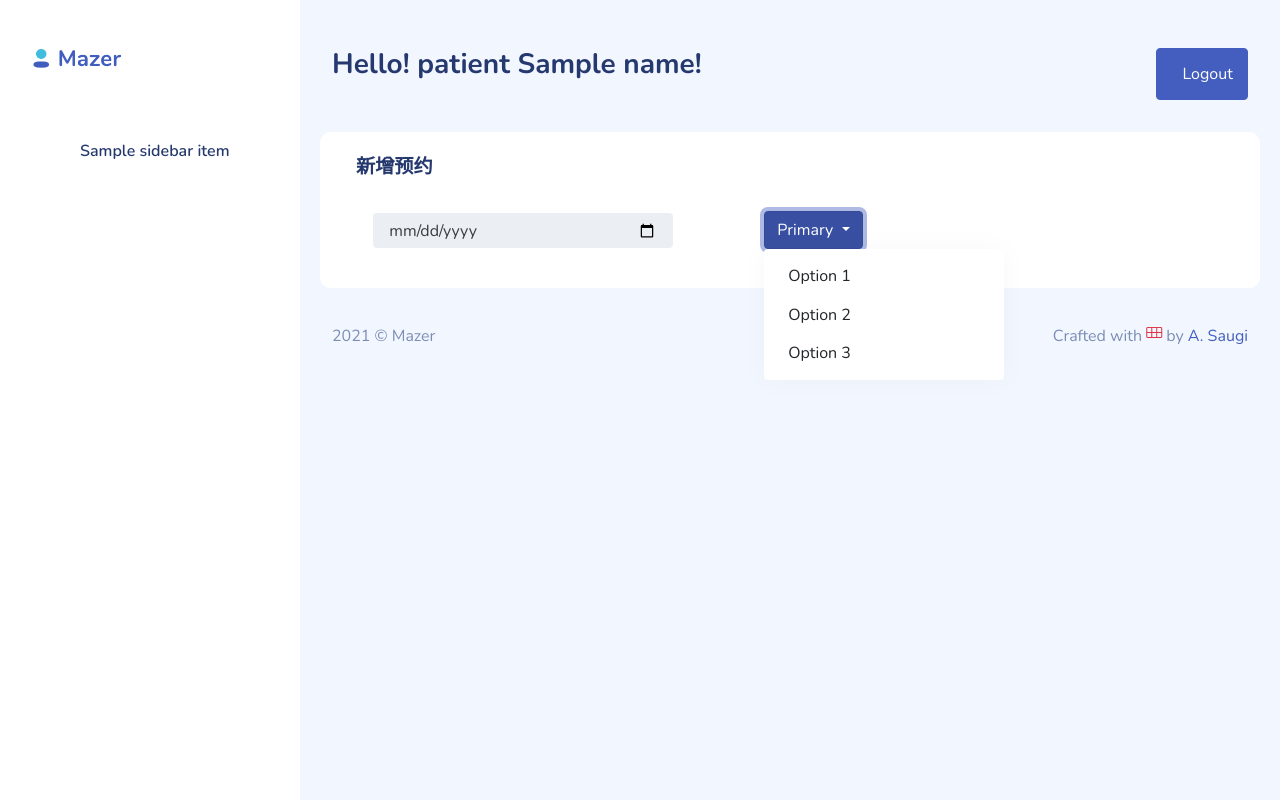
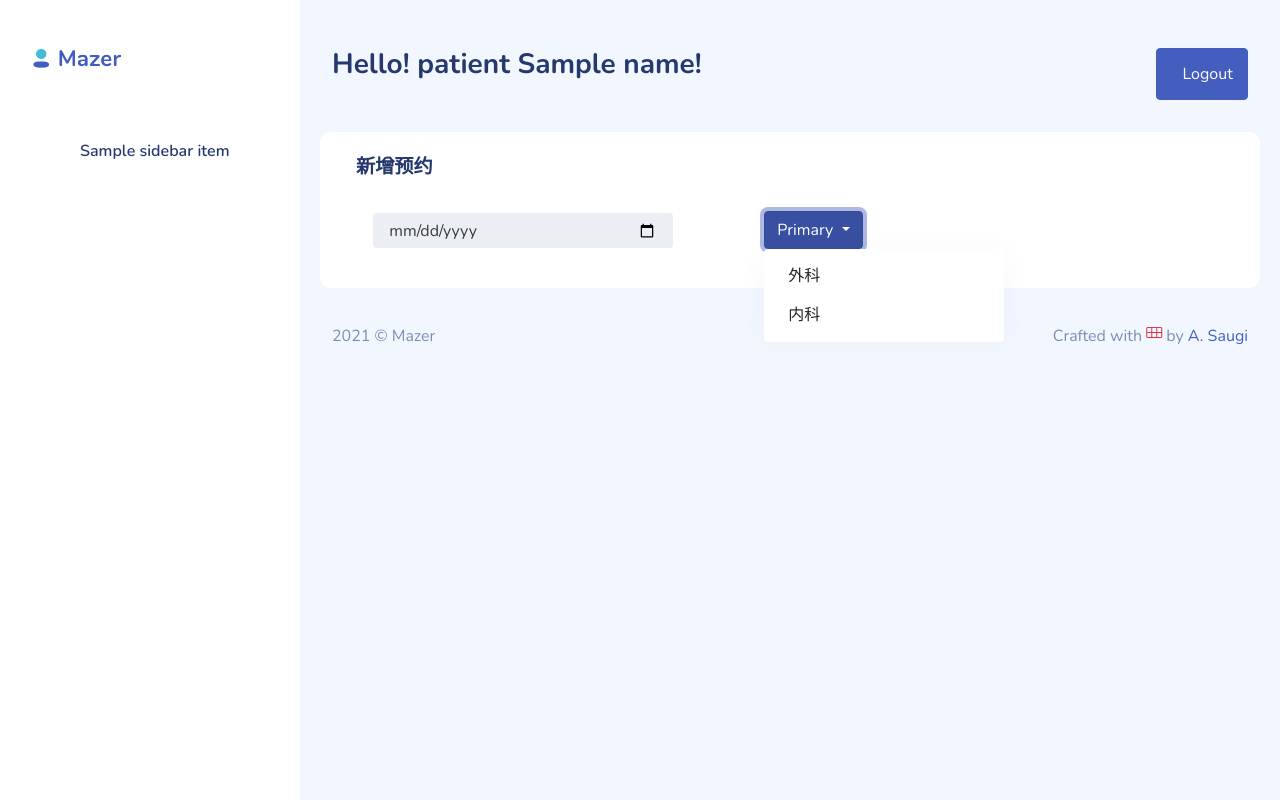
Before and after one commit to chongin119/database_homework, a Flask app: template templates/patient_add_appointment.html in a window 1280 px wide, after a click on "Primary". Run offline with Flask 2, Linux system fonts and the light colour scheme; the template is opened without the code that fills it: most values are stand-ins (such as "Sample title", 1, 10 or a date in 2020); some libraries are stand-ins or nearby versions.

Commit message:
完成新增预约功能(差个按钮)

```diff
--- a/dbfunc.py
+++ b/dbfunc.py
@@ -53,6 +53,14 @@ def get_domain(db,user):
     for i in tt:
         return i[0]
 
+def get_id(db,user):
+    cur = db.cursor()
+    tt = cur.execute("select patient_id \
+                      from patient \
+                      where username = '%s'" %user)
+    for i in tt:
+        return i[0]
+
 if __name__ == '__main__':
     db = connect_db(DB_path)
     #abc = insert_user_pwd(db,'ro3ot','root')
--- a/templates/layouts/master.html
+++ b/templates/layouts/master.html
@@ -14,6 +14,7 @@
     <link rel="stylesheet" href="{{ url_for('static', filename='vendors/bootstrap-icons/bootstrap-icons.css') }}">
     <link rel="stylesheet" href="{{ url_for('static', filename='css/app.css') }}">
     <link rel="shortcut icon" href="{{ url_for('static', filename='images/favicon.svg') }}" type="image/x-icon">
+    {% block headscripts %}{% endblock %}
 </head>
 
 <body>
--- a/templates/patient_add_appointment.html
+++ b/templates/patient_add_appointment.html
@@ -5,6 +5,23 @@
 
 {% block styles %}
 <link rel="stylesheet" href="{{ url_for('static', filename='vendors/iconly/bold.css') }}">
+{% endblock %}
+
+{% block headscripts %}
+    <script>
+        function myclick(obj){
+            iid = obj.id
+            nname = obj.text
+            document.getElementById("dropdownMenuButton").innerHTML = nname
+            document.getElementById("dropdownMenuButton").value = 1
+            if(document.getElementById("date").value == "") {
+                return
+            }
+            showcontext()
+        }
+
+    </script>
+
 {% endblock %}
 
 {% block content %}
@@ -28,18 +45,19 @@
                         <div class="dropdown">
                             <button class="btn btn-primary dropdown-toggle me-1" type="button"
                                 id="dropdownMenuButton" data-bs-toggle="dropdown" aria-haspopup="true"
-                                aria-expanded="false">
+                                aria-expanded="false" value="">
                                 Primary
                             </button>
                             <div class="dropdown-menu" aria-labelledby="dropdownMenuButton">
-                                <a class="dropdown-item" href="#">Option 1</a>
-                                <a class="dropdown-item" href="#">Option 2</a>
-                                <a class="dropdown-item" href="#">Option 3</a>
+                                <a class="dropdown-item" value="外科" id="dep" onclick=myclick(this)>外科</a>
+                                <a class="dropdown-item" value="內科" id="dep" onclick=myclick(this)>内科</a>
                             </div>
                         </div>
                     </div>
+                <div id="context" class="table-responsive">
+
                 </div>
-
+            </div>
     </div>
 </div>
 {% endblock %}
@@ -47,6 +65,7 @@
     <script src="{{ url_for('static', filename='vendors/apexcharts/apexcharts.js') }}"></script>
     <script src="{{ url_for('static', filename='js/pages/dashboard.js') }}"></script>
     <script>
+
         String.prototype.format = function (){
             let args = Array.prototype.slice.call(arguments);
             let count=0;
@@ -57,59 +76,56 @@
 
         document.getElementById("date").addEventListener("input", myFunction);
         function myFunction(){
-            let temp1 = document.getElementById("date")
-            let val = temp1.value
-            console.log(val)
-            document.getElementById("cardbody").innerHTML =
-                `<input class="alert alert-secondary" style=";margin-left: 2%; height: 35px;width: 300px" id="date" type="date" value="">
-                    <div style="margin-left: 10%" class="btn-group mb-1">
-                        <div class="dropdown">
-                            <button class="btn btn-primary dropdown-toggle me-1" type="button"
-                                id="dropdownMenuButton" data-bs-toggle="dropdown" aria-haspopup="true"
-                                aria-expanded="false">
-                                Primary
-                            </button>
-                            <div class="dropdown-menu" aria-labelledby="dropdownMenuButton">
-                                <a class="dropdown-item" href="#">Option 1</a>
-                                <a class="dropdown-item" href="#">Option 2</a>
-                                <a class="dropdown-item" href="#">Option 3</a>
-                            </div>
-                        </div>
-                    </div>
-                    <div class="table-responsive">
-                        <table class="table table-hover table-lg">
+            ddate = document.getElementById("date").value
+            //console.log(ddate)
+            if(document.getElementById("dropdownMenuButton").value == "")return
+            //console.log(val)
+            showcontext()
+        }
+
+        function showcontext(){
+            ddate = document.getElementById("date").value
+            sspecialty = document.getElementById("dropdownMenuButton").textContent
+            test = {{ appointments | safe}}
+            ssum = {{ sum }}
+            temp = ddate + ',' + sspecialty
+
+            document.getElementById("context").innerHTML =
+                `<table class="table table-hover table-lg">
                     <thead>
                         <tr>
                             <th>日期</th>
-                                    <th>部门</th>
-                                    <th>主诊医生</th>
+                            <th>医生</th>
+                            <th>剩余预约名额</th>
+                            <th>按此预约</th>
                         </tr>
                     </thead>
-                            <tbody>
-                                {% for appointment in appointments %}
-                                {% if hav != 0 %}
-                                    <tr>
+                    <tbody id="ttbody">
+                    </tbody>
+                </table>`
+            let contt = ""
+            for(let i=0;i<test[temp].length;i++){
+                //console.log(test[temp][i][0],test[temp][i][1])
+                contt +=
+                    `<tr>
                         <td class="col-3">
                             <div class="d-flex align-items-center">
                                 <div class="avatar avatar-md">
                                     <img src="{{ url_for('static', filename='images/faces/5.jpg') }}">
                                 </div>
-                                                <p class="font-bold ms-3 mb-0">{{appointment[0]}}</p>
+                                <p class="font-bold ms-3 mb-0">%s</p>
                             </div>
                         </td>
                         <td class="col-auto">
-                                            <p class=" mb-0">{{appointment[1]}}</p>
+                            <p class=" mb-0">%s</p>
                         </td>
                         <td class="col-auto">
-                                            <p class=" mb-0">{{appointment[2]}}</p>
+                            <p class=" mb-0">%s</p>
                         </td>
-                                    </tr>
-                                {% endif %}
-                                {% endfor %}
-                            </tbody>
-                        </table>
-                    </div>
-                </div>`
+                    </tr>`.format(ddate,test[temp][i][0],ssum - test[temp][i][1])
+
+                document.getElementById('ttbody').innerHTML = contt
+            }
         }
     </script>
 {% endblock %}
```
Also changed, not shown: appointment.py (+26 -11 lines), hospital.db. Lines whose indentation alone changed are shown as unchanged.
